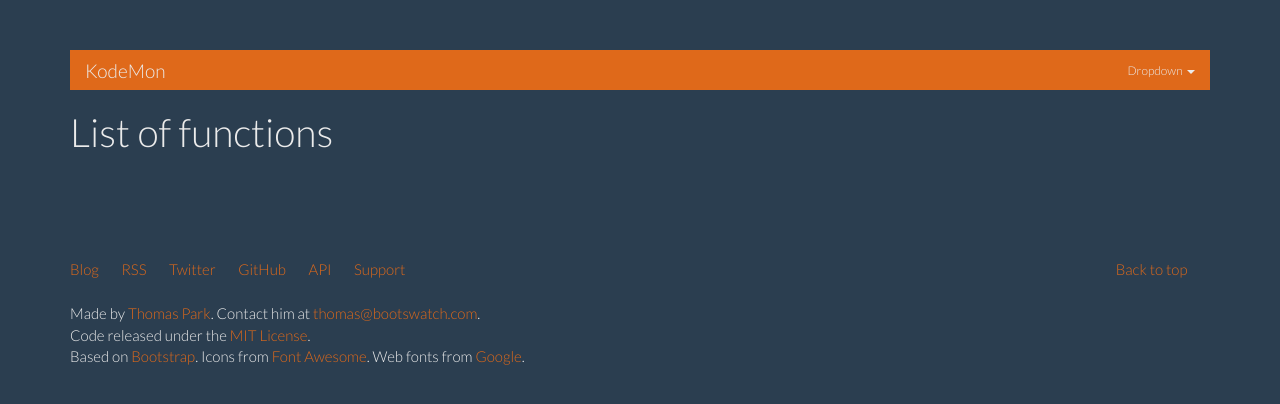
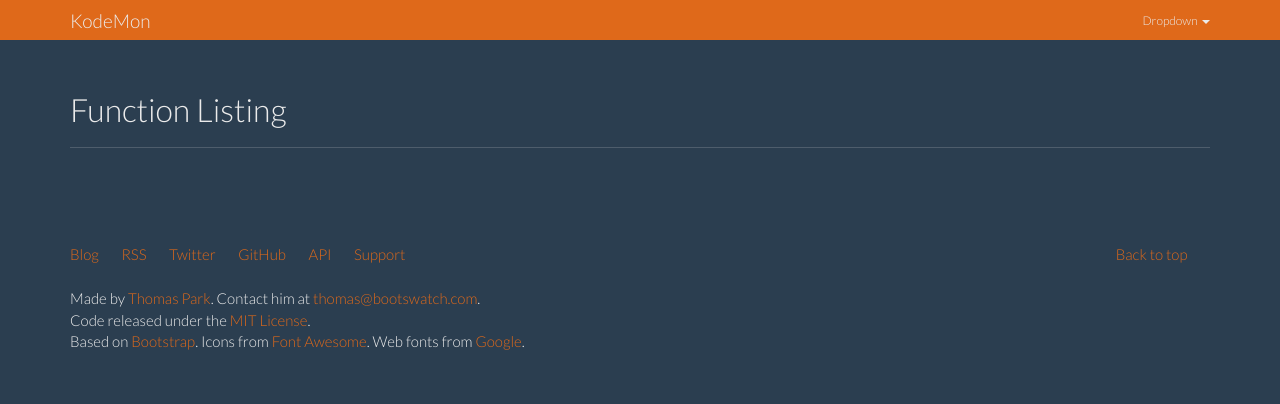
Before and after one commit to Simbadluca/CodeMon, a Flask app: template frontend/templates/functions.html in a window 1280 px wide. Shown: the top 404 px of the page. Run offline with Flask 2, Linux system fonts and the light colour scheme; the template is opened without the code that fills it, so the values that code supplies are empty; some libraries are stand-ins or nearby versions.

Commit message:
updated requirement

```diff
--- a/frontend/app.py
+++ b/frontend/app.py
@@ -1,20 +1,13 @@
 import json
-#import util
 import urllib
 import urllib2
 from flask import Flask, render_template
-import requests
+from datetime import date
 
 
 app = Flask(__name__)
 
-@app.route("/")
-def home():
-    welcome = "Hello World"
-    return render_template("home.html", welcome=welcome)
-
-@app.route('/functions/')
-@app.route('/functions')
+@app.route('/')
 def functions():
     url = 'http://localhost:5000/kodemon/all'
     data = json.load(urllib.urlopen(url))["result"]
@@ -27,7 +20,11 @@ def functions():
         filename = data[i]['filename']
         func_name = data[i]['func_name']
 
-        run_details = {'id':data[i]['id'], 'execution':data[i]['execution_time'], 'timestamp':data[i]['timestamp'], 'token':data[i]['token'], 'key':data[i]['key']}
+        run_details = {'id': data[i]['id'],
+                       'execution': data[i]['execution_time'],
+                       'timestamp': data[i]['timestamp'],
+                       'token': data[i]['token'],
+                       'key': data[i]['key']}
 
         # check if filename and function have already been added to dictionary
         if not filename in func_dict:
--- a/frontend/templates/functions.html
+++ b/frontend/templates/functions.html
@@ -1,11 +1,20 @@
 {% extends "layout.html" %}
-{% block title %}List of functions{% endblock %}
+{% block title %}
+    <div class="col-md-12">
+    <div class="page-header">
+        <h2>Function Listing</h2>
+    </div>
+    </div>
+{% endblock %}
+
 {% block content %}
+    {% for filename in list %}
         <div class="col-md-3">
             <ul class="list-group">
-            {% for filename in list %}
+                <li class="list-group-item active">
+                    <h4>{{ filename }}</h4>
+                </li>
                 <li class="list-group-item">
-                    <h4>{{ filename }}</h4>
                     <ul class="list-group">
                         {% for func_name in list[filename] %}
                             <li class="list-group-item">
@@ -16,7 +25,7 @@
                         {% endfor %}
                     </ul>
                 </li>
-            {% endfor %}
             </ul>
         </div>
+    {% endfor %}
 {% endblock %}
--- a/frontend/templates/layout.html
+++ b/frontend/templates/layout.html
@@ -7,16 +7,15 @@
         <script src="{{ url_for('static', filename='js/jquery-2.1.1.min.js') }}" type="text/javascript"></script>
     </head>
     <body>
-
-        <div id="content" class="container">
-            <div class="navbar navbar-inverse">
+        <div class="navbar navbar-inverse navbar-fixed-top">
+            <div class="container">
                 <div class="navbar-header">
                 <button type="button" class="navbar-toggle" data-toggle="collapse" data-target=".navbar-inverse-collapse">
                     <span class="icon-bar"></span>
                     <span class="icon-bar"></span>
                     <span class="icon-bar"></span>
                 </button>
-                <a class="navbar-brand" href="#">KodeMon</a>
+                <a class="navbar-brand" href="/">KodeMon</a>
             </div>
             <div class="navbar-collapse collapse navbar-inverse-collapse">
                 <ul class="nav navbar-nav navbar-right">
@@ -33,7 +32,12 @@
                 </ul>
               </div>
             </div>
-            <h1>{% block title %}{% endblock %}</h1>
+        </div>
+
+        <div id="content" class="container">
+            <div class="row">
+                    {% block title %}{% endblock %}
+            </div>
 
             <div class="row">{% block content %}{% endblock %}</div>
 
```
Also changed, not shown: frontend/templates/function.html (+13 -10 lines). Lines whose indentation alone changed are shown as unchanged.
